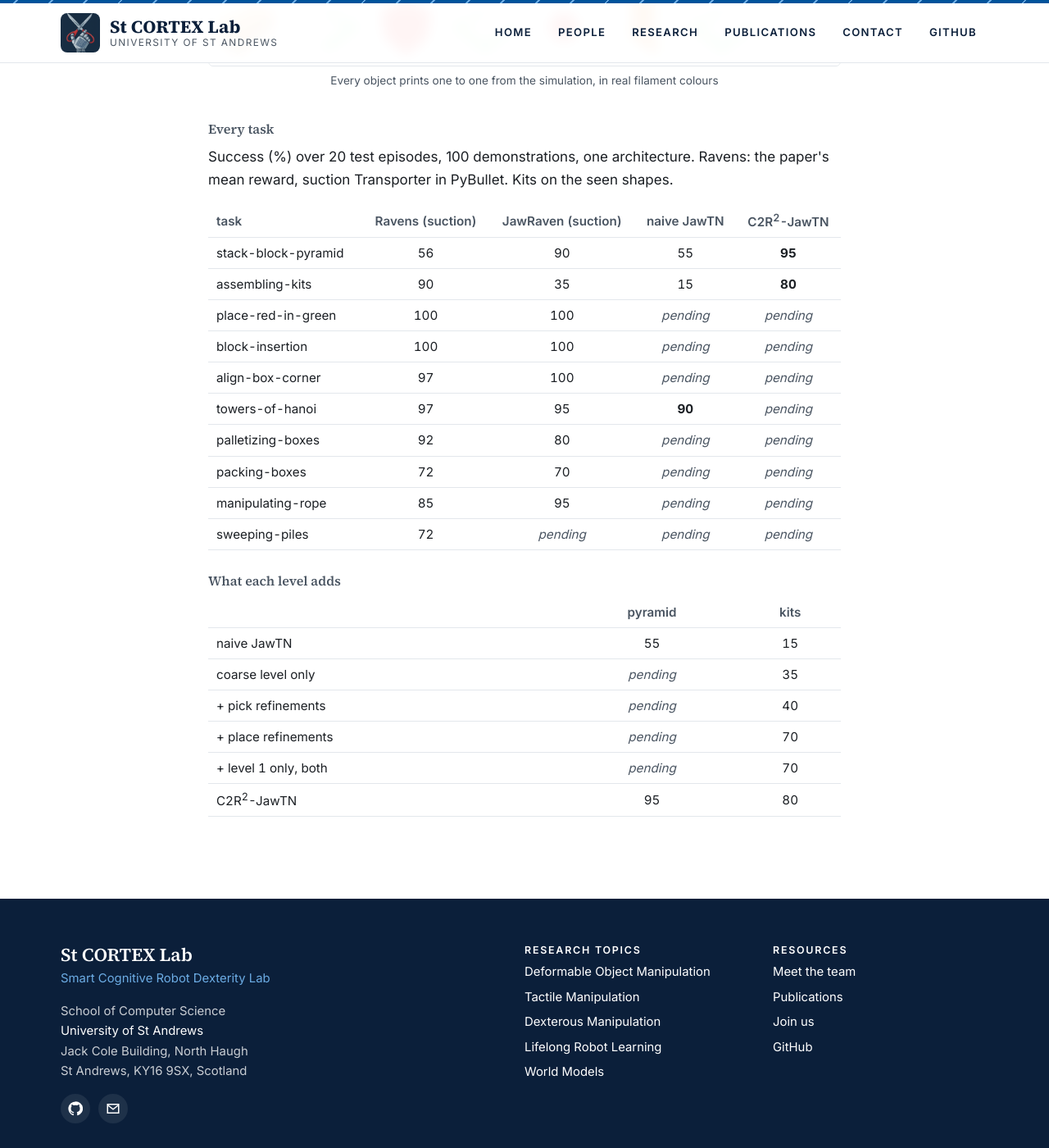
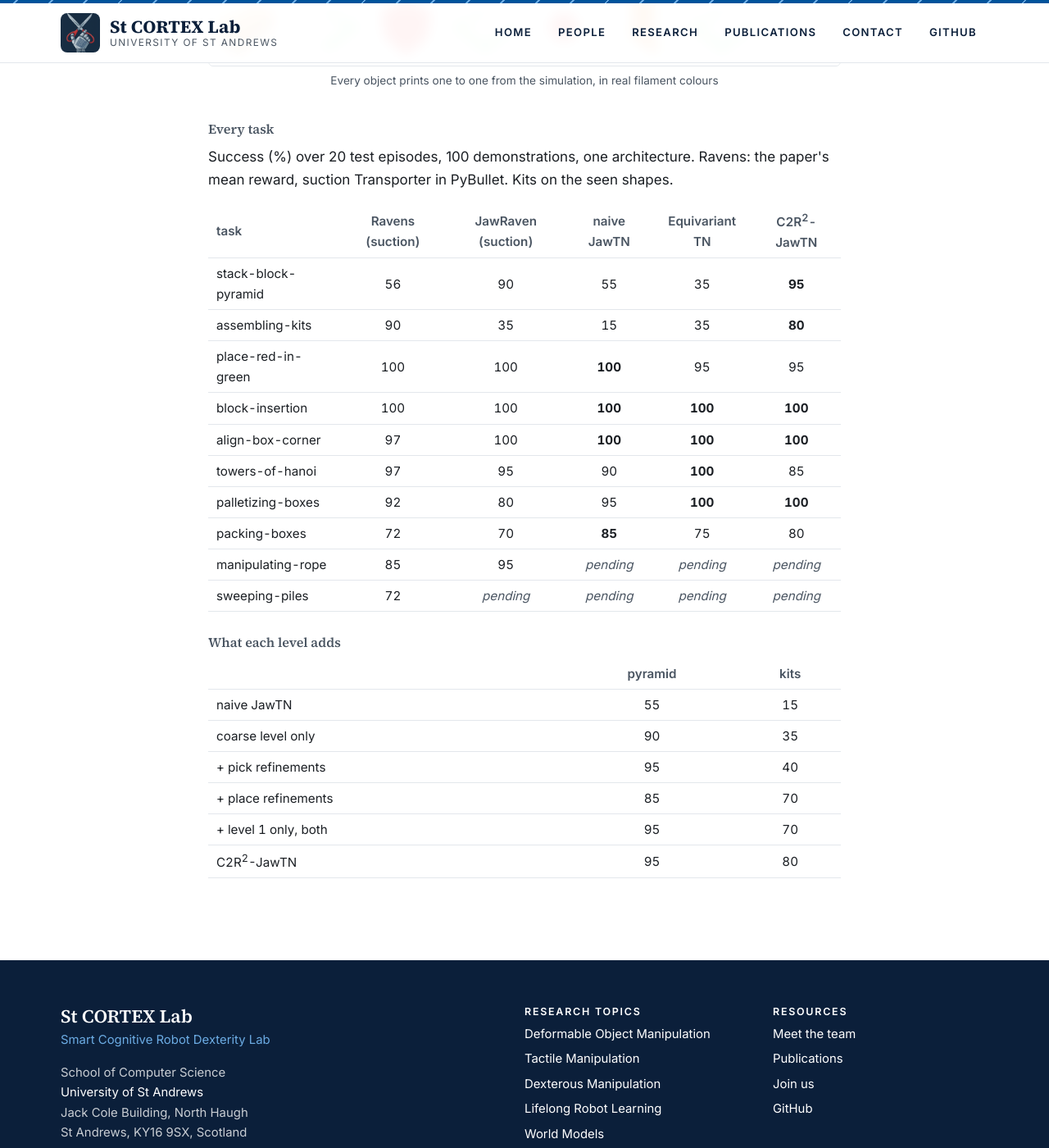
Before and after one commit to st-cortex-lab/st-cortex-lab.github.io, a Jekyll site: the page built from _projects/c2r2-jawtn.md, in a window 1280 px wide and 1400 px high, scrolled down 5049 px. Shown: the whole window at 82% size. Built offline with Jekyll 4.4.1, drawn with Linux system fonts in a browser that asks for light colours.

Commit message:
C2R2-JawTN results: add the Equivariant Transporter on every task, new scores

```diff
--- a/_includes/c2r2_results.html
+++ b/_includes/c2r2_results.html
@@ -1,24 +1,24 @@
 <!-- Generated by ur3e_raven documents/poster/make_charts.py -- do not edit by hand. -->
 <h3>Every task</h3>
 <p>Success (%) over 20 test episodes, 100 demonstrations, one architecture. Ravens: the paper's mean reward, suction Transporter in PyBullet. Kits on the seen shapes.</p>
-<table class="results"><thead><tr><th>task</th><th>Ravens (suction)</th><th>JawRaven (suction)</th><th>naive JawTN</th><th>C2R<sup>2</sup>-JawTN</th></tr></thead><tbody>
-<tr><td>stack-block-pyramid</td><td>56</td><td>90</td><td>55</td><td><strong>95</strong></td></tr>
-<tr><td>assembling-kits</td><td>90</td><td>35</td><td>15</td><td><strong>80</strong></td></tr>
-<tr><td>place-red-in-green</td><td>100</td><td>100</td><td><em>pending</em></td><td><em>pending</em></td></tr>
-<tr><td>block-insertion</td><td>100</td><td>100</td><td><em>pending</em></td><td><em>pending</em></td></tr>
-<tr><td>align-box-corner</td><td>97</td><td>100</td><td><em>pending</em></td><td><em>pending</em></td></tr>
-<tr><td>towers-of-hanoi</td><td>97</td><td>95</td><td><strong>90</strong></td><td><em>pending</em></td></tr>
-<tr><td>palletizing-boxes</td><td>92</td><td>80</td><td><em>pending</em></td><td><em>pending</em></td></tr>
-<tr><td>packing-boxes</td><td>72</td><td>70</td><td><em>pending</em></td><td><em>pending</em></td></tr>
-<tr><td>manipulating-rope</td><td>85</td><td>95</td><td><em>pending</em></td><td><em>pending</em></td></tr>
-<tr><td>sweeping-piles</td><td>72</td><td><em>pending</em></td><td><em>pending</em></td><td><em>pending</em></td></tr>
+<table class="results"><thead><tr><th>task</th><th>Ravens (suction)</th><th>JawRaven (suction)</th><th>naive JawTN</th><th>Equivariant TN</th><th>C2R<sup>2</sup>-JawTN</th></tr></thead><tbody>
+<tr><td>stack-block-pyramid</td><td>56</td><td>90</td><td>55</td><td>35</td><td><strong>95</strong></td></tr>
+<tr><td>assembling-kits</td><td>90</td><td>35</td><td>15</td><td>35</td><td><strong>80</strong></td></tr>
+<tr><td>place-red-in-green</td><td>100</td><td>100</td><td><strong>100</strong></td><td>95</td><td>95</td></tr>
+<tr><td>block-insertion</td><td>100</td><td>100</td><td><strong>100</strong></td><td><strong>100</strong></td><td><strong>100</strong></td></tr>
+<tr><td>align-box-corner</td><td>97</td><td>100</td><td><strong>100</strong></td><td><strong>100</strong></td><td><strong>100</strong></td></tr>
+<tr><td>towers-of-hanoi</td><td>97</td><td>95</td><td>90</td><td><strong>100</strong></td><td>85</td></tr>
+<tr><td>palletizing-boxes</td><td>92</td><td>80</td><td>95</td><td><strong>100</strong></td><td><strong>100</strong></td></tr>
+<tr><td>packing-boxes</td><td>72</td><td>70</td><td><strong>85</strong></td><td>75</td><td>80</td></tr>
+<tr><td>manipulating-rope</td><td>85</td><td>95</td><td><em>pending</em></td><td><em>pending</em></td><td><em>pending</em></td></tr>
+<tr><td>sweeping-piles</td><td>72</td><td><em>pending</em></td><td><em>pending</em></td><td><em>pending</em></td><td><em>pending</em></td></tr>
 </tbody></table>
 <h3>What each level adds</h3>
 <table class="results"><thead><tr><th></th><th>pyramid</th><th>kits</th></tr></thead><tbody>
 <tr><td>naive JawTN</td><td>55</td><td>15</td></tr>
-<tr><td>coarse level only</td><td><em>pending</em></td><td>35</td></tr>
-<tr><td>+ pick refinements</td><td><em>pending</em></td><td>40</td></tr>
-<tr><td>+ place refinements</td><td><em>pending</em></td><td>70</td></tr>
-<tr><td>+ level 1 only, both</td><td><em>pending</em></td><td>70</td></tr>
+<tr><td>coarse level only</td><td>90</td><td>35</td></tr>
+<tr><td>+ pick refinements</td><td>95</td><td>40</td></tr>
+<tr><td>+ place refinements</td><td>85</td><td>70</td></tr>
+<tr><td>+ level 1 only, both</td><td>95</td><td>70</td></tr>
 <tr><td>C2R<sup>2</sup>-JawTN</td><td>95</td><td>80</td></tr>
 </tbody></table>
```
